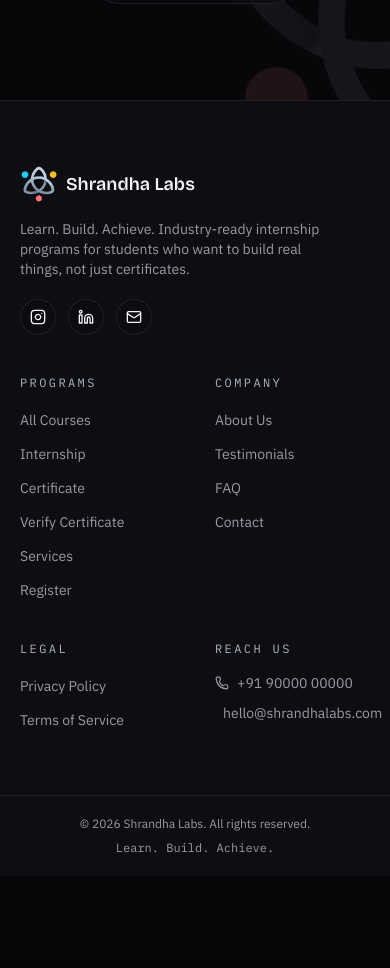
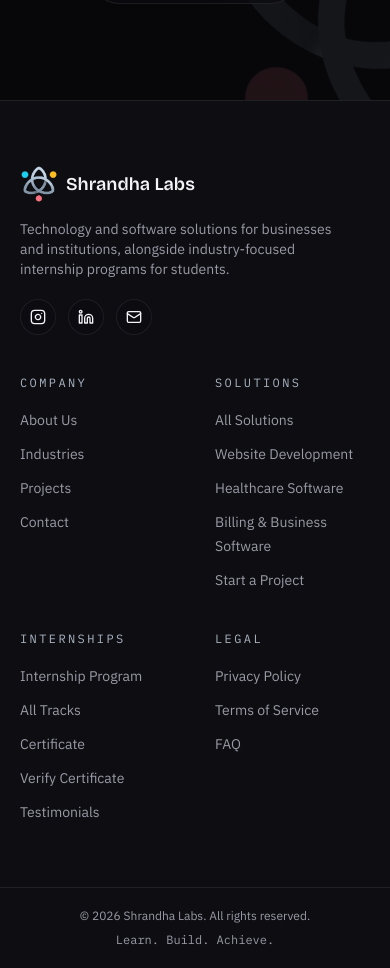
Before and after one commit to emerging324-maker/Shrandha, a Next.js app: page / in a window 390 px wide. Shown: the part 7860-8828 px from the top of the page. Before the commit the page ends 8736 px from the top, so only its background shows below. Built offline with nearby package versions, Linux system fonts and the light colour scheme.

Commit message:
Refactor Footer component structure and links

```diff
--- a/src/components/Footer.tsx
+++ b/src/components/Footer.tsx
@@ -4,23 +4,32 @@
 
 const columns = [
   {
-    title: "Programs",
+    title: "Company",
     links: [
-      { href: "/courses", label: "All Courses" },
-      { href: "/internship", label: "Internship" },
-      { href: "/certificate", label: "Certificate" },
-      { href: "/verify-certificate", label: "Verify Certificate" },
-      { href: "/services", label: "Services" },
-      { href: "/register", label: "Register" },
+      { href: "/about", label: "About Us" },
+      { href: "/industries", label: "Industries" },
+      { href: "/projects", label: "Projects" },
+      { href: "/contact", label: "Contact" },
     ],
   },
   {
-    title: "Company",
+    title: "Solutions",
     links: [
-      { href: "/about", label: "About Us" },
+      { href: "/services", label: "All Solutions" },
+      { href: "/services#website-development", label: "Website Development" },
+      { href: "/services#healthcare", label: "Healthcare Software" },
+      { href: "/services#billing", label: "Billing & Business Software" },
+      { href: "/start-project", label: "Start a Project" },
+    ],
+  },
+  {
+    title: "Internships",
+    links: [
+      { href: "/internship", label: "Internship Program" },
+      { href: "/courses", label: "All Tracks" },
+      { href: "/certificate", label: "Certificate" },
+      { href: "/verify-certificate", label: "Verify Certificate" },
       { href: "/testimonials", label: "Testimonials" },
-      { href: "/faq", label: "FAQ" },
-      { href: "/contact", label: "Contact" },
     ],
   },
   {
@@ -28,6 +37,7 @@
     links: [
       { href: "/privacy-policy", label: "Privacy Policy" },
       { href: "/terms", label: "Terms of Service" },
+      { href: "/faq", label: "FAQ" },
     ],
   },
 ];
@@ -35,13 +45,13 @@
 export function Footer() {
   return (
     <footer className="relative border-t border-line bg-surface">
-      <div className="mx-auto max-w-7xl px-5 md:px-8 py-16 grid grid-cols-2 md:grid-cols-5 gap-10">
+      <div className="mx-auto max-w-7xl px-5 md:px-8 py-16 grid grid-cols-2 md:grid-cols-6 gap-10">
         <div className="col-span-2">
           <Link href="/" className="flex items-center gap-2 mb-4">
             <Image src="/images/logo-mark.png" alt="Shrandha Labs" width={38} height={38} className="shrink-0" />
             <span className="font-display font-semibold text-lg">Shrandha Labs</span>
           </Link>
-          <p className="text-muted text-sm max-w-xs">Learn. Build. Achieve. Industry-ready internship programs for students who want to build real things, not just certificates.</p>
+          <p className="text-muted text-sm max-w-xs">Technology and software solutions for businesses and institutions, alongside industry-focused internship programs for students.</p>
           <div className="flex items-center gap-3 mt-5">
             <a href="https://instagram.com" target="_blank" rel="noopener noreferrer" className="w-9 h-9 rounded-full glass flex items-center justify-center hover:text-cyan transition-colors focus-ring" aria-label="Instagram"><Instagram className="w-4 h-4" /></a>
             <a href="https://linkedin.com" target="_blank" rel="noopener noreferrer" className="w-9 h-9 rounded-full glass flex items-center justify-center hover:text-cyan transition-colors focus-ring" aria-label="LinkedIn"><Linkedin className="w-4 h-4" /></a>
@@ -61,14 +71,6 @@
             </ul>
           </div>
         ))}
-
-        <div>
-          <h4 className="font-mono text-xs tracking-[0.2em] uppercase text-slate mb-4">Reach Us</h4>
-          <ul className="space-y-2.5 text-sm text-muted">
-            <li className="flex items-center gap-2"><Phone className="w-3.5 h-3.5" /> +91 90000 00000</li>
-            <li className="flex items-center gap-2"><Mail className="w-3.5 h-3.5" /> hello@shrandhalabs.com</li>
-          </ul>
-        </div>
       </div>
 
       <div className="border-t border-line">
```
